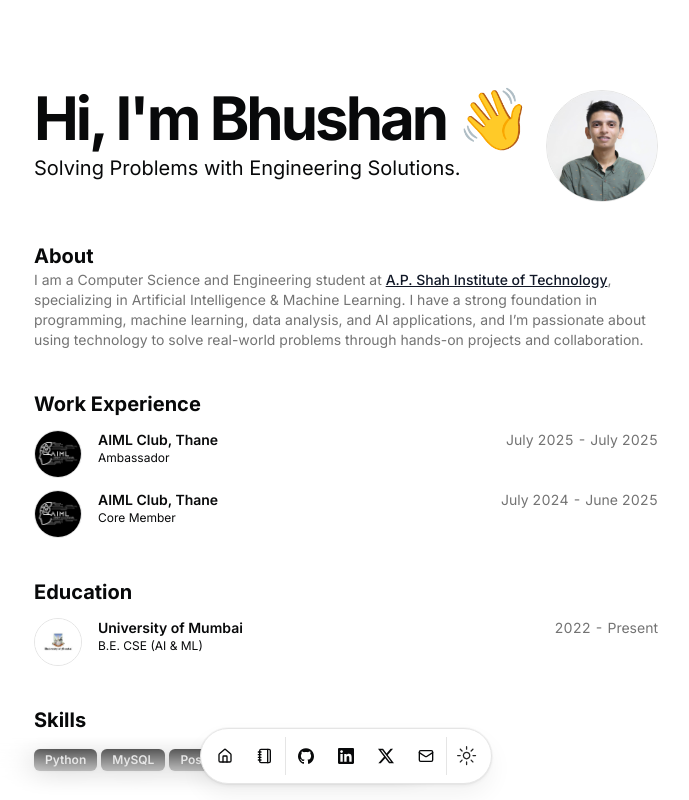
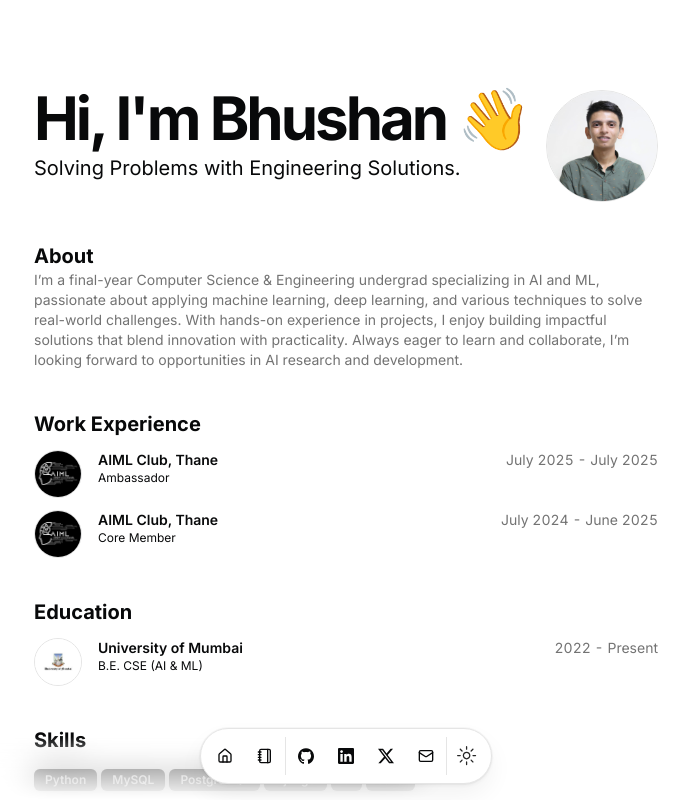
Before and after one commit to bhushankhopkarr/bhushankhopkarr.github.io, a Next.js app: page / in a window 1280 px wide. Shown: the top 800 px of the page, without its empty margins (294-983 px from the left). Built offline with nearby package versions, Linux system fonts and the light colour scheme.

Commit message:
Update resume.tsx
Updated about me

```diff
--- a/src/data/resume.tsx
+++ b/src/data/resume.tsx
@@ -10,7 +10,7 @@ export const DATA = {
   description:
     "Solving Problems with Engineering Solutions.",
   summary:
-    "I am a Computer Science and Engineering student at [A.P. Shah Institute of Technology](https://www.apsit.edu.in), specializing in Artificial Intelligence & Machine Learning. I have a strong foundation in programming, machine learning, data analysis, and AI applications, and I’m passionate about using technology to solve real-world problems through hands-on projects and collaboration.",
+    "I’m a final-year Computer Science & Engineering undergrad specializing in AI and ML, passionate about applying machine learning, deep learning, and various techniques to solve real-world challenges. With hands-on experience in projects, I enjoy building impactful solutions that blend innovation with practicality. Always eager to learn and collaborate, I’m looking forward to opportunities in AI research and development.",
   avatarUrl: "/me.png",
   skills: [
     "Python",
```
